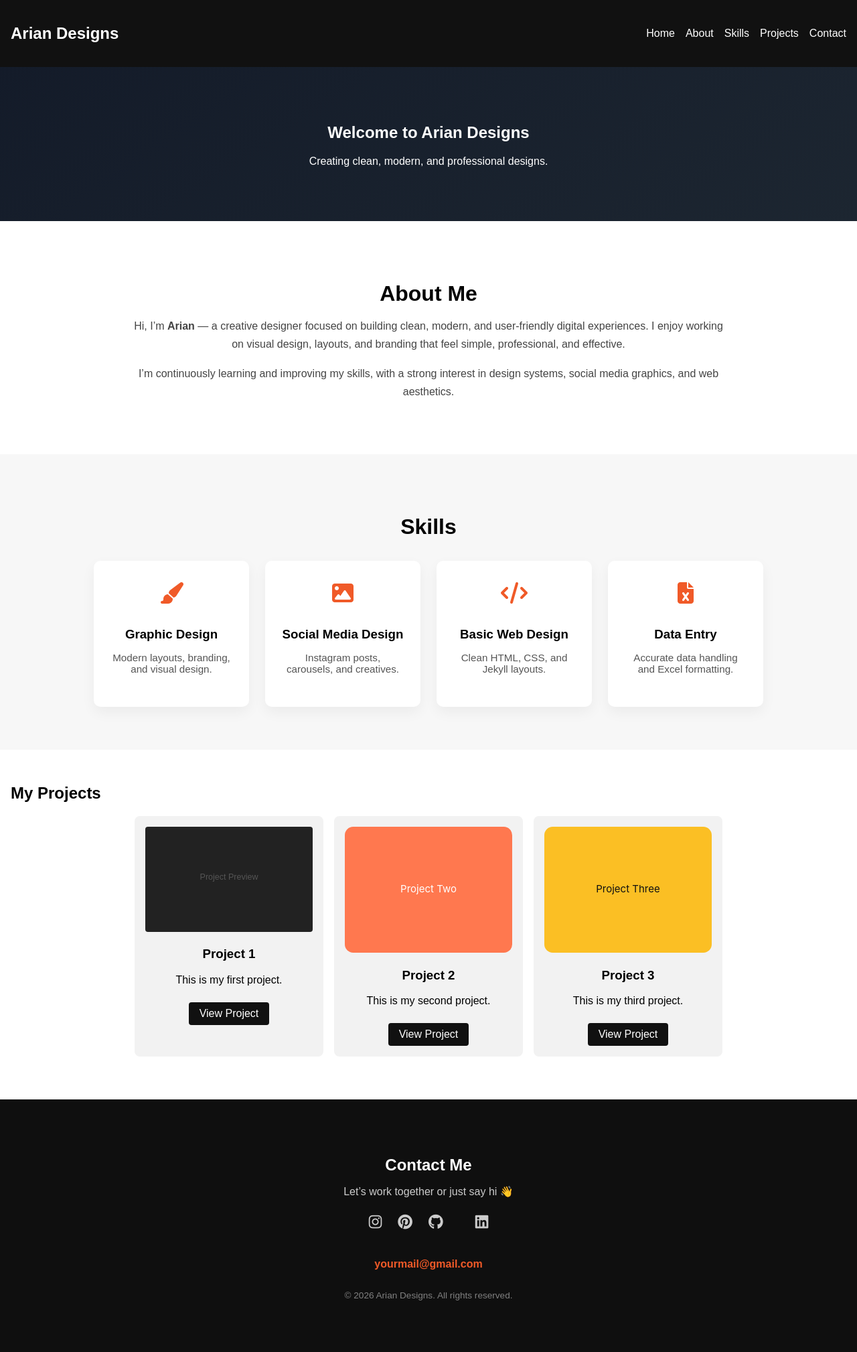
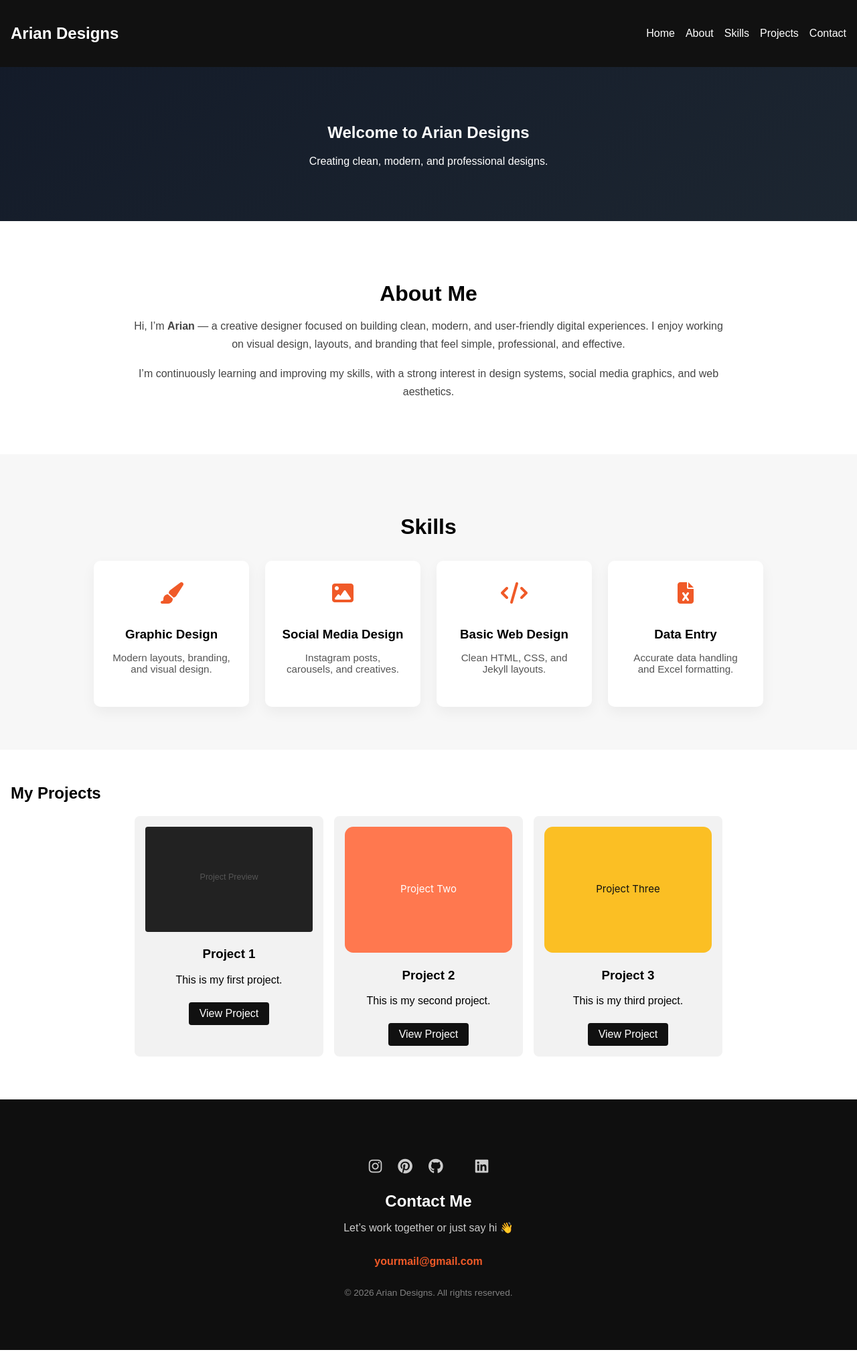
Before and after one commit to ariantechzone-stack/ariantechzone-stack.github.io, a Jekyll site: the page built from index.md, in a window 1280 px wide. Shown: the whole page at 67% size. Built offline with Jekyll 4.4.1, drawn with Linux system fonts in a browser that asks for light colours.

Commit message:
Update default.html

```diff
--- a/_layouts/default.html
+++ b/_layouts/default.html
@@ -75,7 +72,9 @@
         <i class="fab fa-linkedin"></i>
       </a>
     </div>
-   <a href="mailto:yourmail@gmail.com" class="footer-email">
+   <h2>Contact Me</h2>
+    <p>Let’s work together or just say hi 👋</p>
+   <a href="mailto:ariantechzone@gmail.com" class="footer-email">
       yourmail@gmail.com
     </a>
     <p class="footer-copy">
```
Also changed, not shown: other parts of _layouts/default.html (+0 -3 lines).
